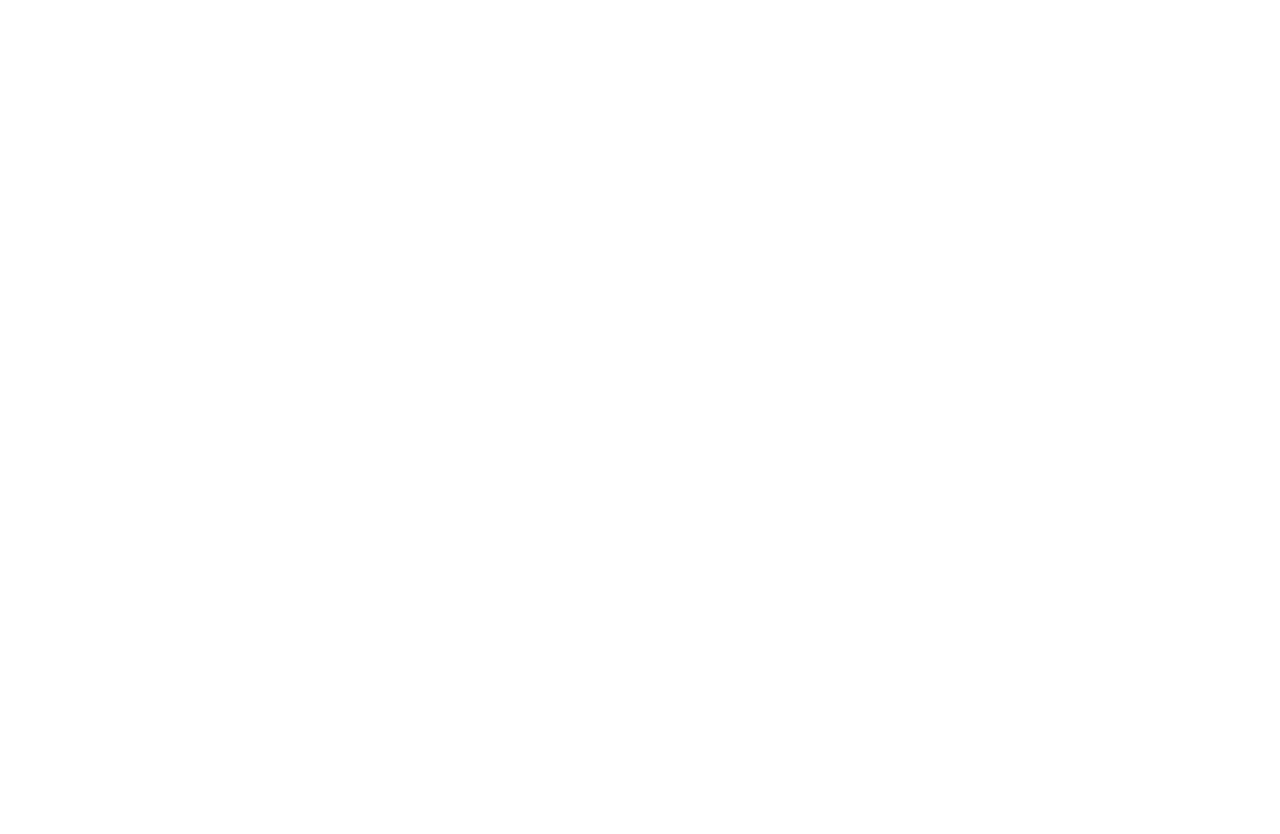
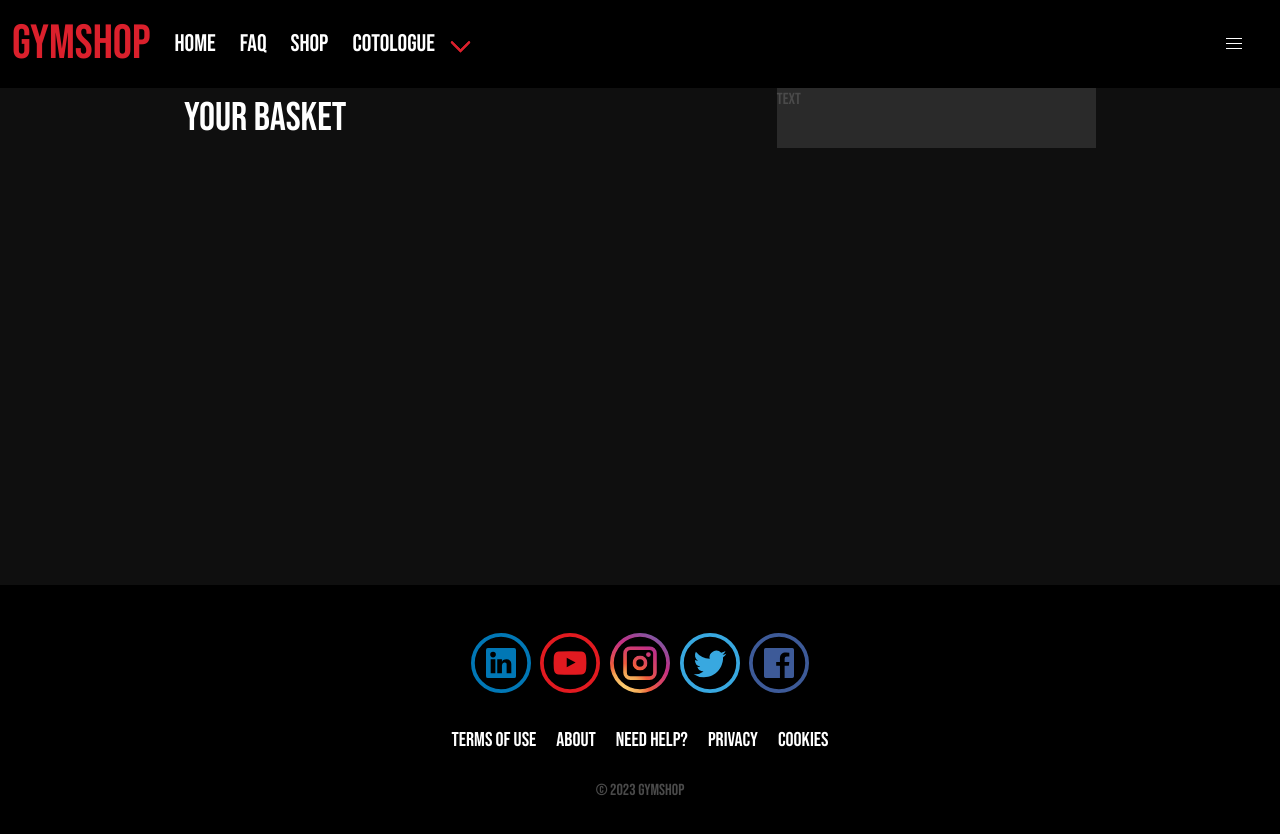
Before and after one commit to HoleHorse/GymShop, a React (Create React App) app in the folder client/: page /basket in a window 1280 px wide. Before the commit this address had no page. Shown: the top 834 px of the page. Before the commit the page ends 800 px from the top, so only its background shows below. Built offline with nearby package versions, Linux system fonts and the light colour scheme.

Commit message:
basket initial

```diff
--- a/client/src/App.tsx
+++ b/client/src/App.tsx
@@ -4,6 +4,7 @@
 import Register from "./pages/auth/Register";
 import Shop from "./pages/shop/Shop";
 import Product from "./pages/product/Product";
+import Basket from "./pages/basket/Basket";
 
 function App() {
   return (
@@ -14,6 +15,7 @@
         <Route path="/register" element={<Register />} />
         <Route path="/shop/*" element={<Shop />} />
         <Route path="/product" element={<Product />} />
+        <Route path="/basket" element={<Basket />} />
       </Routes>
     </BrowserRouter>
   );
--- /dev/null
+++ b/client/src/pages/basket/Basket.tsx
@@ -0,0 +1,49 @@
+import Header from "../../components/header/Header";
+import NavbarLink from "../../components/header/navbar-link/NavbarLink";
+import Footer from "../../components/footer/Footer";
+import logout from "../../assets/logout.svg";
+
+function Basket() {
+  return (
+    <>
+      <Header>
+        <NavbarLink text="Log In" href="/logout" img={logout} />
+      </Header>
+      <div
+        className="container is-fluid"
+        style={{
+          minHeight: "62.175vh",
+          justifyContent: "center",
+          alignItems: "center",
+        }}
+      >
+        <div
+          className="container"
+          style={{
+            width: 75 + "%",
+            marginLeft: 12.5 + "%",
+            marginRight: 12.5 + "%",
+          }}
+        >
+          <div style={{display: "flex"}}>
+            <div
+              className="container"
+              style={{ width: 65 + "%"}}
+            >
+              <h1 className="has-text-white is-size-2">Your Basket</h1>
+            </div>
+            <div
+              className="container"
+              style={{ width: 35 + "%", backgroundColor: "#2a2a2a" }}
+            >
+              Text
+            </div>
+          </div>
+        </div>
+      </div>
+      <Footer />
+    </>
+  );
+}
+
+export default Basket;
--- a/client/src/pages/home/Home.tsx
+++ b/client/src/pages/home/Home.tsx
@@ -51,7 +51,7 @@
           </div>
         </div>
       </div>
-      <div className="container is-fluid">
+      <div className="container is-fluid" style={{borderBottom: "#2b2b2b solid 10px"}}>
         <div className="center section">
           <div className="w50">
             <p className="section-header">Lead healthy lifestyle</p>
@@ -64,7 +64,7 @@
           </div>
         </div>
       </div>
-      <div className="container is-fluid">
+      <div className="container is-fluid" style={{borderBottom: "#2b2b2b solid 10px"}}>
         <div className="center section-2">
           <div className="w50">
             <p className="section-header">Power Up Your Gear</p>
@@ -75,7 +75,7 @@
           </div>
         </div>
       </div>
-      <div className="container is-fluid">
+      <div className="container is-fluid" style={{borderBottom: "#2b2b2b solid 10px"}}>
         <div className="center section">
           <div className="w50">
             <p className="section-header">Unleash Your Potential</p>
--- a/client/src/pages/home/home.style.scss
+++ b/client/src/pages/home/home.style.scss
@@ -1,5 +1,3 @@
-$border-bottom: #2b2b2b;
-
 .main-content {
   position: relative;
   z-index: 1;
@@ -15,7 +13,6 @@
 .container {
   background-color: #0f0f0f;
   margin: 0px 0px;
-  border-bottom: #2b2b2b solid 10px;
 }
 
 .section {
```
Also changed, not shown: client/src/pages/basket/basketitem/BasketItem.tsx (added, +11 -0 lines).
